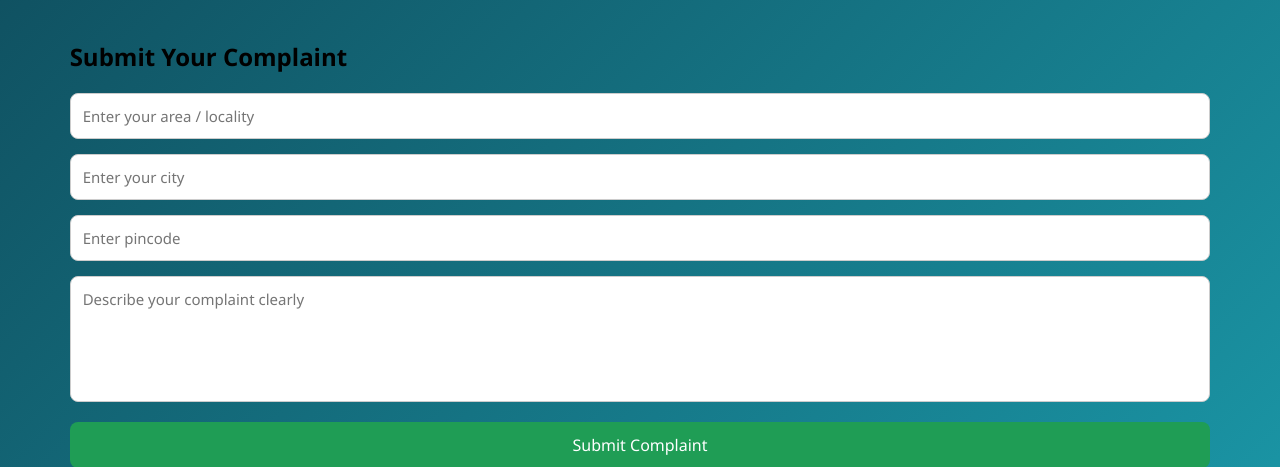
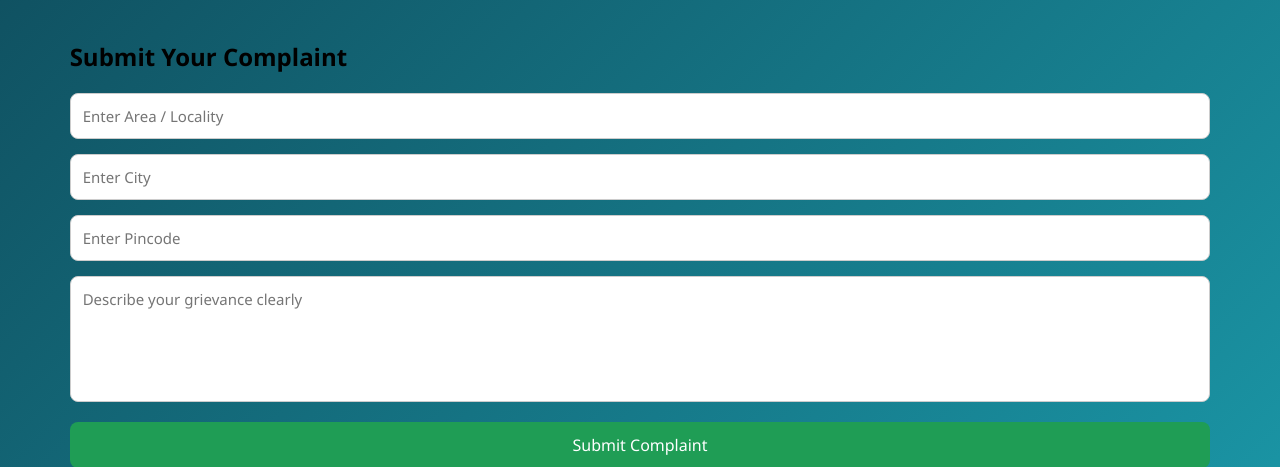
Before and after one commit to Poornima1407/ai-grievance-system, a Flask app: template templates/complaint.html in a window 1280 px wide. Shown: the part 156-623 px from the top of the page. Run offline with Flask 3, Linux system fonts and the light colour scheme; the template is opened without the code that fills it, so the values that code supplies are empty; parts of the project's set-up code (start-up, migrations or seed data) failed here and were passed over.

Commit message:
Update complaint.html

```diff
--- a/templates/complaint.html
+++ b/templates/complaint.html
@@ -1,7 +1,7 @@
 <!DOCTYPE html>
 <html>
 <head>
-    <title>Submit Complaint</title>
+    <title>Citizen Grievance Submission</title>
     <link rel="stylesheet" href="/static/style.css">
 </head>
 <body>
@@ -11,21 +11,25 @@
 
     <form method="POST">
 
-        <input type="text" name="area" placeholder="Enter your area / locality" required>
+        <input type="text" name="area" placeholder="Enter Area / Locality" required>
 
-        <input type="text" name="city" placeholder="Enter your city" required>
+        <input type="text" name="city" placeholder="Enter City" required>
 
-        <input type="text" name="pincode" placeholder="Enter pincode" required>
+        <input type="text" name="pincode" placeholder="Enter Pincode" required>
 
-        <textarea name="complaint" rows="5" placeholder="Describe your complaint clearly" required></textarea>
+        <textarea name="complaint"
+                  rows="5"
+                  placeholder="Describe your grievance clearly"
+                  required></textarea>
 
         <button type="submit">Submit Complaint</button>
     </form>
 
     {% if department %}
-        <div class="result">
-            Assigned Department: {{ department }}
-        </div>
+    <div class="assigned-dept">
+        <strong>Assigned Department:</strong><br>
+        {{ department }}
+    </div>
     {% endif %}
 
 </div>
```
